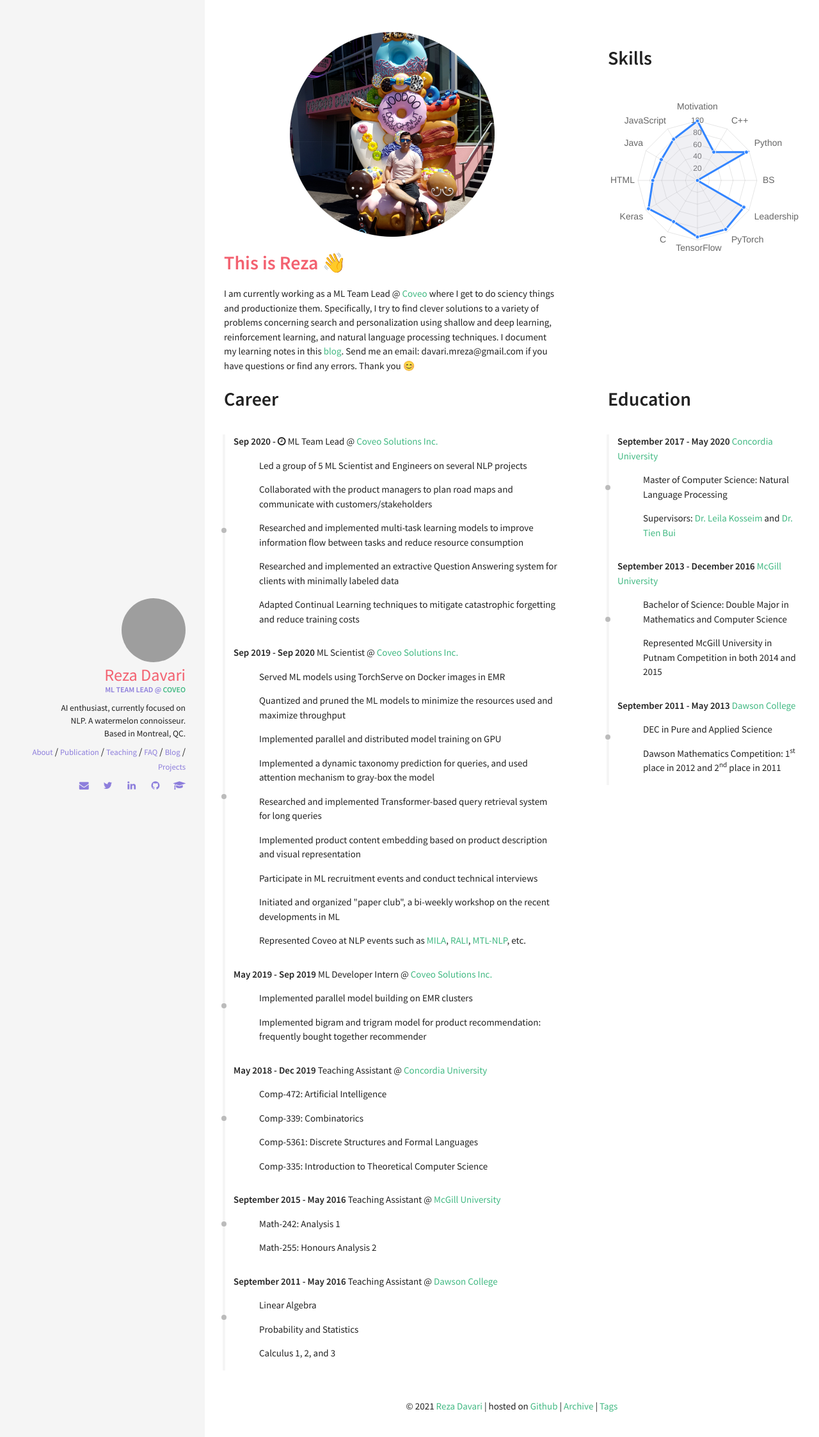
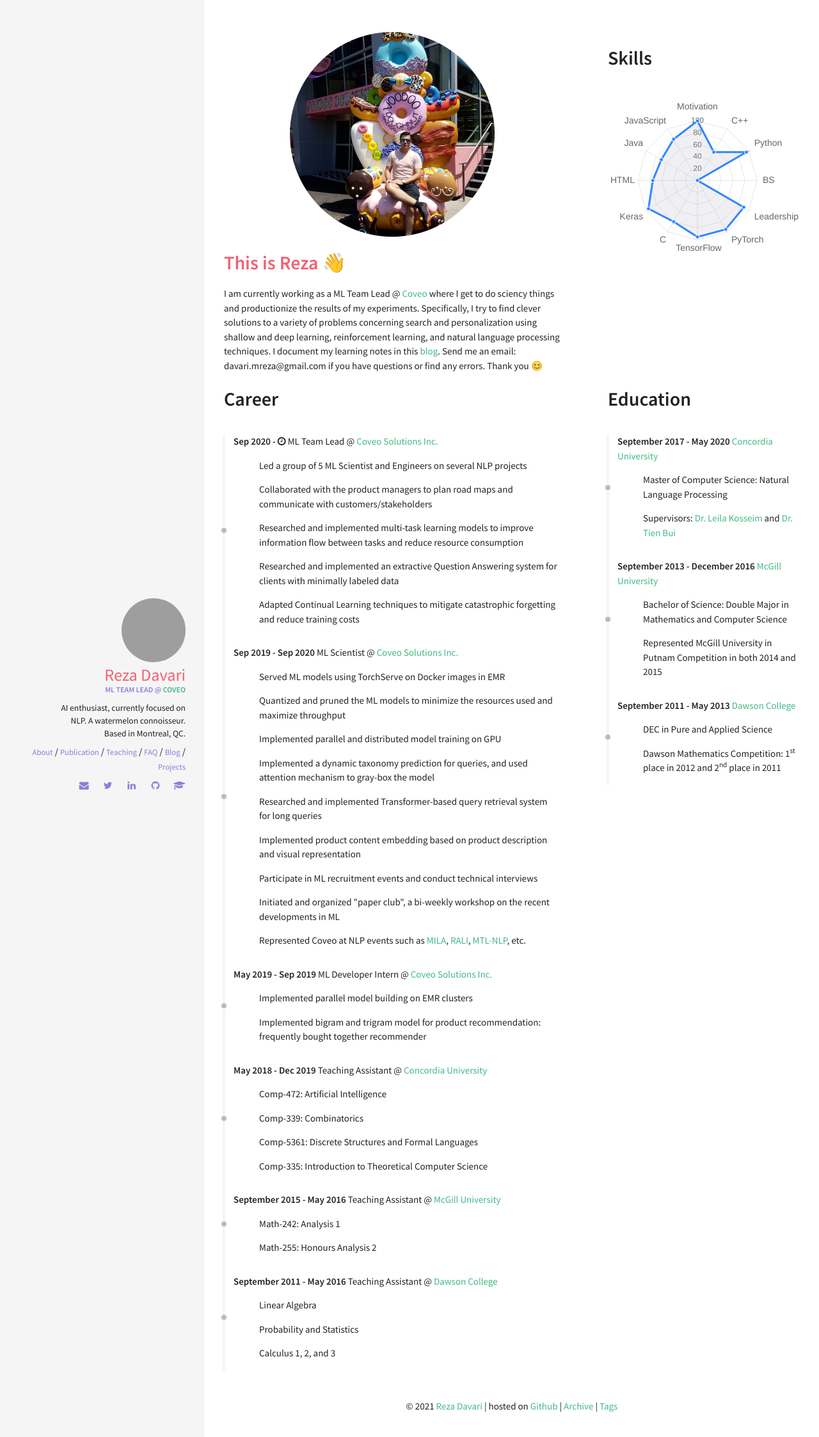
Before and after one commit to rezazzr/davari.io, a Jekyll site: the page built from index.html, in a window 1280 px wide. Shown: the top 2246 px of the page at 64% size. Built offline with Jekyll 4.4.1, drawn with Linux system fonts in a browser that asks for light colours; nearby versions of some CDN libraries; grey boxes are pictures that could not be loaded.

Commit message:
Update about.html

```diff
--- a/_includes/sections/about.html
+++ b/_includes/sections/about.html
@@ -2,7 +2,7 @@
 
 <div>
     I am currently working as a ML Team Lead @ <a href="https://www.coveo.com/en" target="_blank">Coveo</a> where I get
-    to do sciency things and productionize them. Specifically, I try to find clever solutions to a variety of problems concerning search and
+    to do sciency things and productionize the results of my experiments. Specifically, I try to find clever solutions to a variety of problems concerning search and
     personalization using shallow and deep learning, reinforcement learning, and natural language processing techniques.
     I document my learning notes in this <a href="{{ '/logs.html' | relative_url }}">blog</a>. Send me an email:
     davari.mreza@gmail.com if you have questions or find
```
